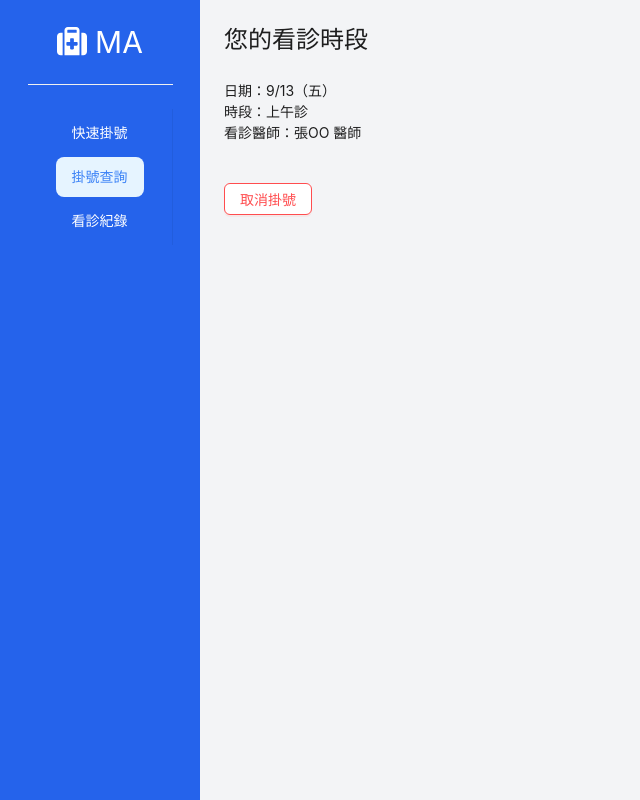
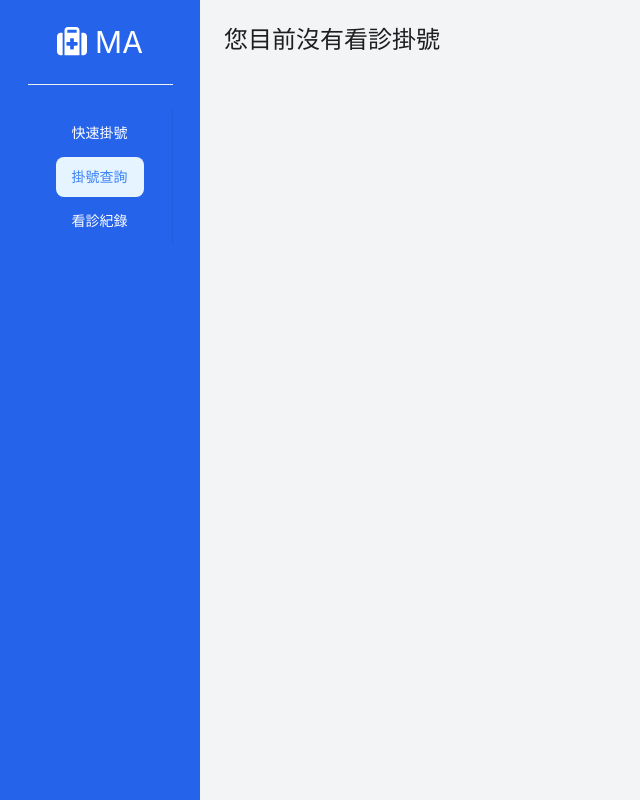
Before and after one commit to Latseng/Registration-system, a React (Vite) app: page /query in a window 1280 px wide. Shown: the whole page, without its empty margins (0-640 px from the left). Built offline with nearby package versions, Linux system fonts and the light colour scheme; data requests are answered from the project's data file.

Commit message:
feat: add delete appointment api

```diff
--- a/db.json
+++ b/db.json
@@ -1,11 +1,3 @@
 {
-  "appointment": [
-    {
-      "id": "2b68",
-      "date": "9/13（五）",
-      "time": "上午診",
-      "doctor": "張OO 醫師",
-      "patientId": "A123456789"
-    }
-  ]
+  "appointment": []
 }
--- a/src/api/appointment.js
+++ b/src/api/appointment.js
@@ -5,6 +5,7 @@ const baseUrl = "http://localhost:3004";
 export const getAppointment = async () => {
   try {
     const res = await axios.get(`${baseUrl}/appointment`);
+
     return res.data;
   } catch (error) {
     console.error('[Get Appointment failed]: ', error);
@@ -28,4 +29,11 @@ export const createAppointment = async (payload) => {
 
 export const patchAppointment = () => {};
 
-export const deleteAppointment = () => {};
+export const deleteAppointment = async (id) => {
+  try {
+    await axios.delete(`${baseUrl}/appointment/${id}`);
+
+  } catch (error) {
+    console.error('[Delete Appointment failed]:', error);
+  }
+};
--- a/src/pages/ClinicSchedulePage.jsx
+++ b/src/pages/ClinicSchedulePage.jsx
@@ -112,7 +112,6 @@ const ClinicSchedulePage = () => {
   };
   const handleSubmit = async (values) => {
     const patientId = values.idNumber
-    console.log(patientId);
 
     try {
      await createAppointment({
--- a/src/pages/QueryPage.jsx
+++ b/src/pages/QueryPage.jsx
@@ -5,7 +5,7 @@ import { IoMenu } from "react-icons/io5";
 import { useNavigate, useLocation } from "react-router-dom";
 import useRWD from "../hooks/useRWD";
 import { useState, useEffect } from "react";
-import { getAppointment } from "../api/appointment";
+import { getAppointment, deleteAppointment } from "../api/appointment";
 
 const { Sider, Header, Content } = Layout;
 const items = [
@@ -37,7 +37,7 @@ const QueryPage = () => {
     const getAppointmentData = async () => {
       try {
        const response = await getAppointment();
-       setAppointment(...response)
+       setAppointment(response[0])
       } catch (error) {
         console.error(error);
       }
@@ -76,6 +76,15 @@ const QueryPage = () => {
         break;
     }
   };
+
+  const handleDelete = async (id) => {
+    try {
+      await deleteAppointment(id)
+      setAppointment(null)
+    } catch(error) {
+      console.error(error);
+    }
+  }
 
   return (
     <Layout className="min-h-screen">
@@ -148,7 +157,7 @@ const QueryPage = () => {
               <h3>時段：{appointment.time}</h3>
               <h3>看診醫師：{appointment.doctor}</h3>
             </div>
-            <Button danger>取消掛號</Button>
+            <Button onClick={() => handleDelete(appointment.id)} danger>取消掛號</Button>
           </>
         ) : (
           <h1 className="text-2xl mb-6">您目前沒有看診掛號</h1>
```
